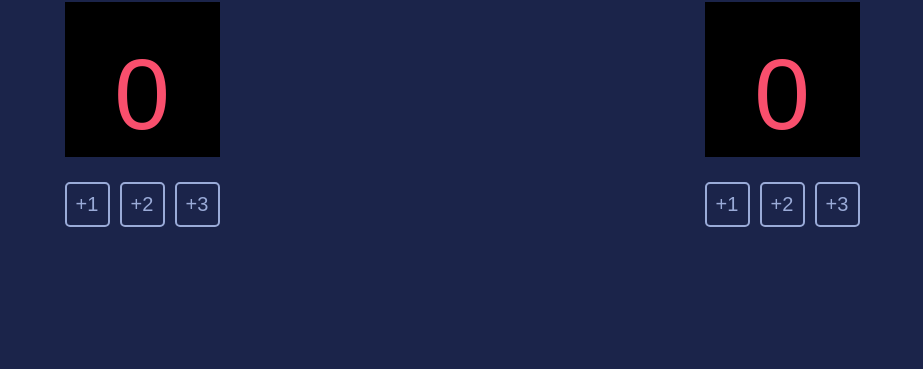
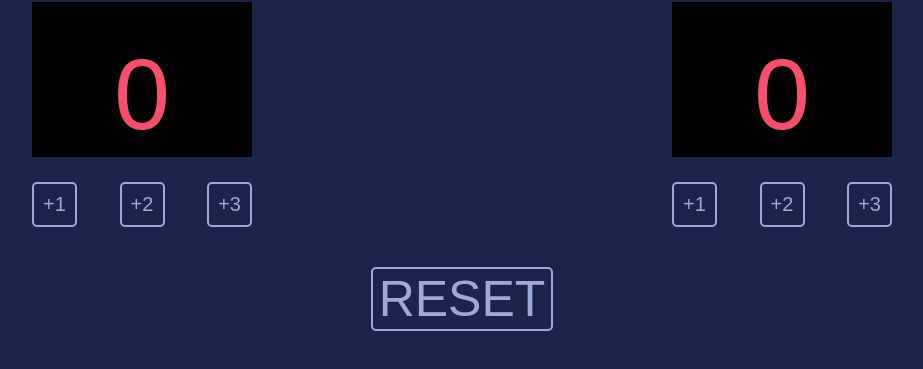
Before and after one commit to petiand/Baskatballscoreboard, a plain HTML site: page index.html in a window 1280 px wide. Shown: the part 595-964 px from the top of the page, without its empty margins (178-1101 px from the left). Before the commit the page ends 822 px from the top, so only its background shows below. Drawn offline with Linux system fonts and the light colour scheme; a web font is replaced by a local one.

Commit message:
Add files via upload

```diff
--- a/index.css
+++ b/index.css
@@ -24,7 +24,7 @@ h3 {
 .scoreHome, .scoreGuest {
     margin-top: 21px;
     margin-bottom: 0;
-    width: 155px;
+    width: 220px;
     height: 120px;
     font-family: 'Cursed Timer ULiL', sans-serif;
     color: #F94F6D;
@@ -51,7 +51,7 @@ h3 {
 .btn-group {
     justify-content: space-between;
     display: flex;
-    width: 155;
+    width: 220;
     height: 45;
     margin-top: 25px;
 }
@@ -81,3 +81,15 @@ h3 {
     font-family: 'Cursed Timer ULiL', sans-serif;
     margin:30 10 0 10;
 }
+
+#reset-btn {
+    color: #9AABD8;
+    background-color: #1B244A;
+    border-color: #9AABD8;
+    border-style: solid;
+    border-radius: 5px;
+    text-align: center;
+    font-size: 50px;
+    font-family: 'Cursed Timer ULiL', sans-serif;
+    margin:40 0 40 0;
+}
--- a/index.html
+++ b/index.html
@@ -31,6 +31,7 @@
                 </div>
             </div>
         </div>
+        <button id="reset-btn" onclick="reset()">RESET</button>
         <script lang="Javascript" src="index.js">
             console.log("hrllo")
         </script>
--- a/index.js
+++ b/index.js
@@ -65,3 +65,11 @@ function start() {
             }
         }
 }
+
+function reset() {
+    p = true;
+    m.innerText = 0;
+    s.innerText = 0;
+    scoreG.textContent = 0;
+    scoreH.textContent = 0;
+}
```
